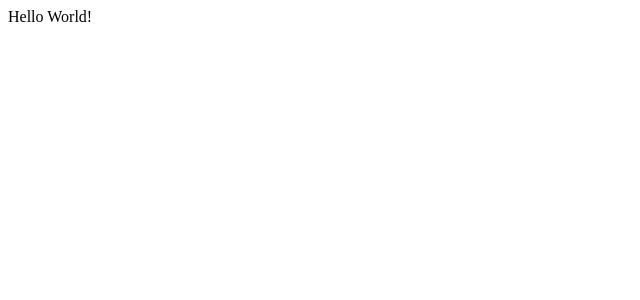
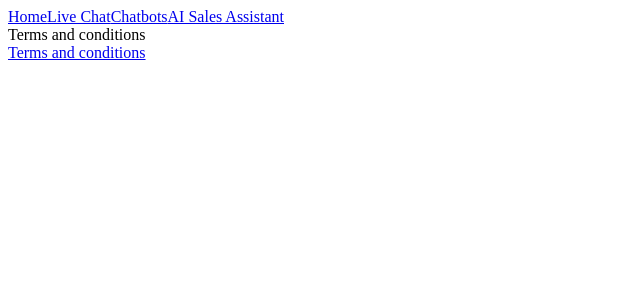
Before and after one commit to bottyan/rndmforest, a Nuxt app in the folder dialogitycom/: page /terms_and_conditions in a window 1280 px wide. Before the commit this address had no page. Shown: the top 300 px of the page, without its empty margins (0-640 px from the left). Built offline with nearby package versions, Linux system fonts and the light colour scheme.

Commit message:
Create terms_and_conditions.vue
Placeholder for terms and conditions.

```diff
--- /dev/null
+++ b/dialogitycom/pages/terms_and_conditions.vue
@@ -0,0 +1,11 @@
+<template>
+  <div>
+    Terms and conditions
+  </div>
+</template>
+
+<script>
+export default {
+  layout: 'dialogity',
+}
+</script>
```
